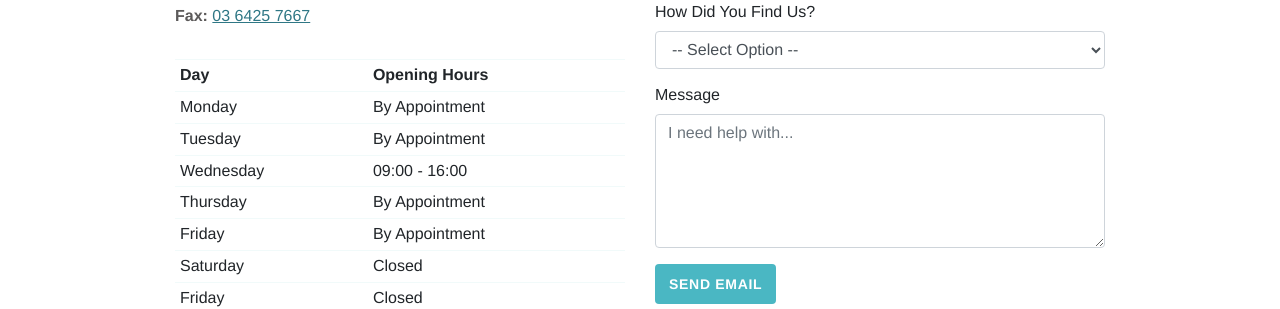
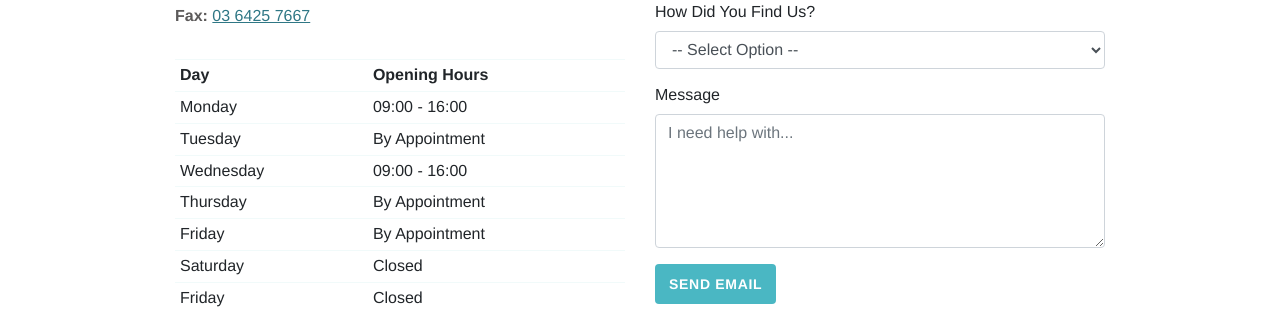
Before and after one commit to nwph/nwph.github.io, a Jekyll site: the page built from contact.md, in a window 1280 px wide and 900 px high, scrolled down 776 px. Shown: the part 162-471 px from the top of the window. Built offline with Jekyll 4.4.1, drawn with Linux system fonts in a browser that asks for light colours.

Commit message:
Update work hours

```diff
--- a/contact.md
+++ b/contact.md
@@ -17,7 +17,7 @@ Ulverstone Clinic (Located at ELPE Health)
 
 | Day       | Opening Hours   |
 | --------- | --------------- |
-| Monday    | By Appointment  |
+| Monday    | 09:00 - 16:00   |
 | Tuesday   | By Appointment  |
 | Wednesday | 09:00 - 16:00   |
 | Thursday  | By Appointment  |
```
